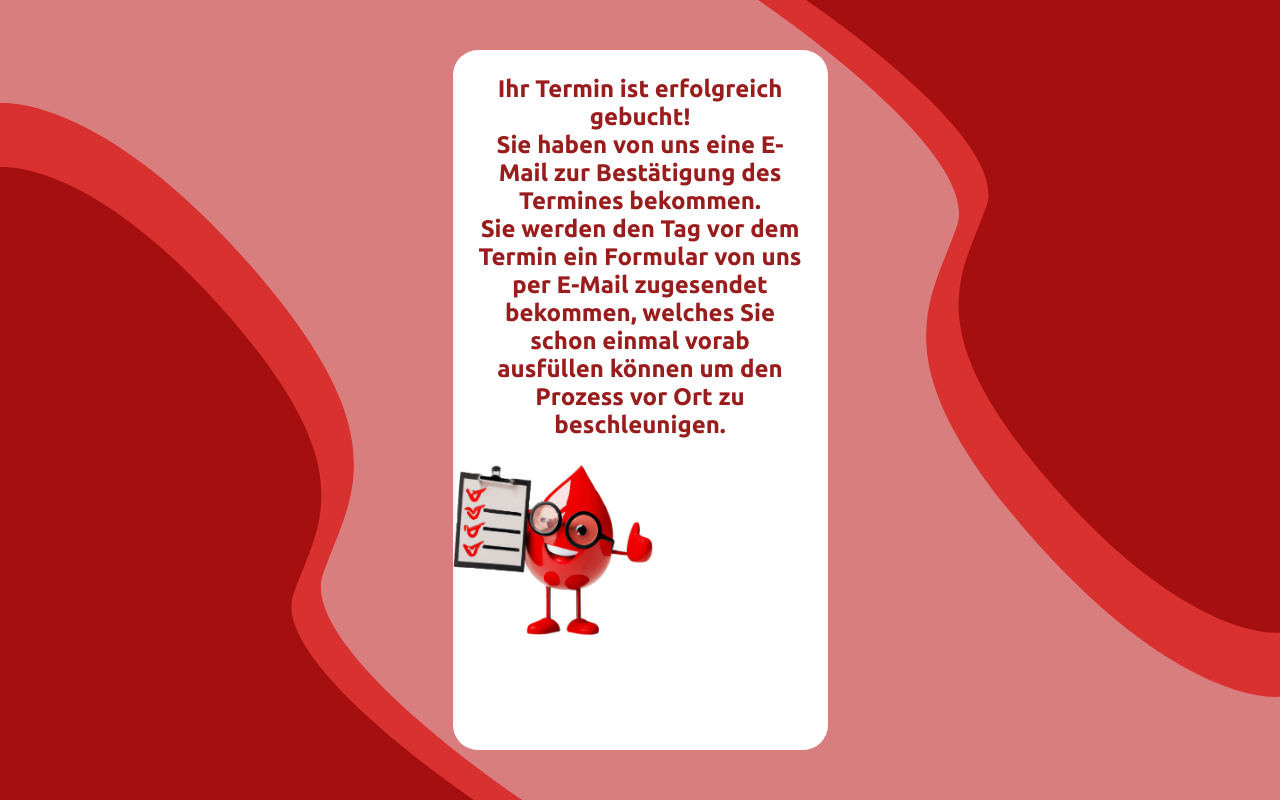
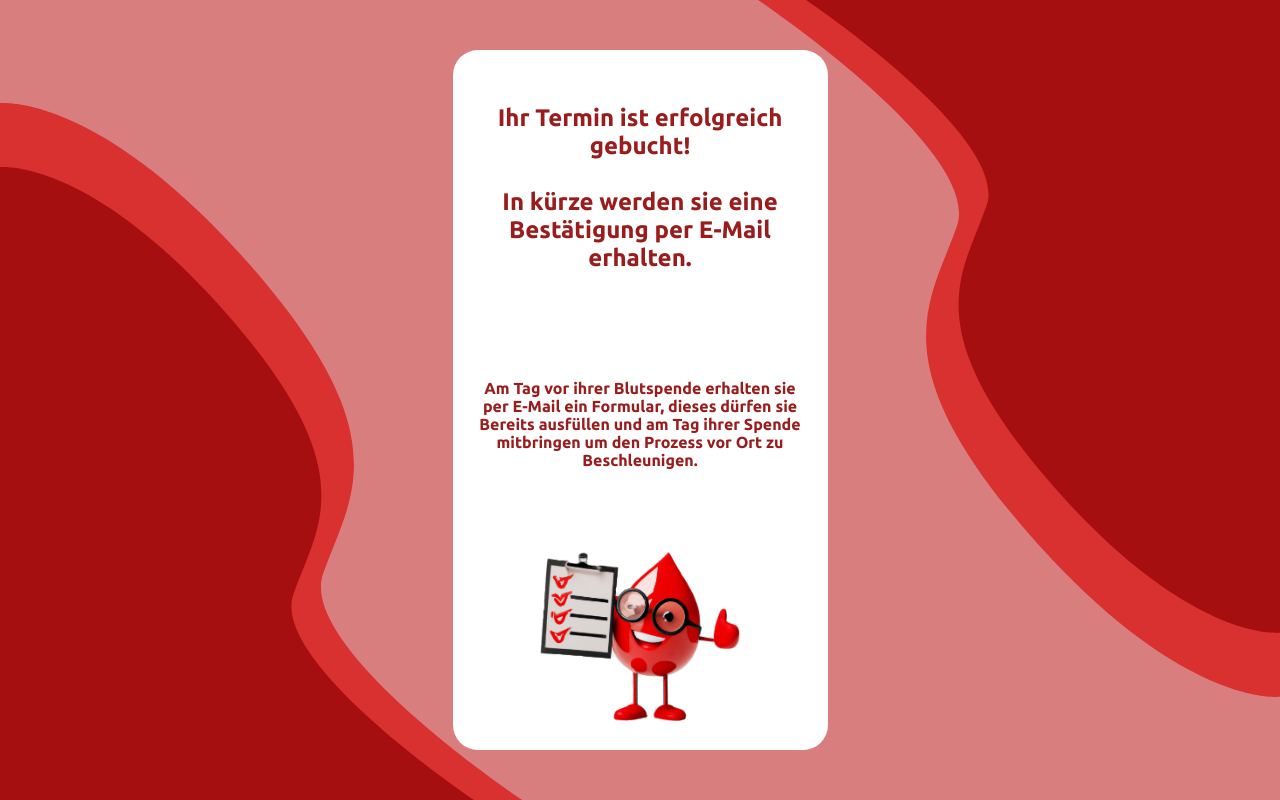
Before and after one commit to LFH35/Blutspende-Registrierung, a SvelteKit app in the folder frontend/: page /1/success in a window 1280 px wide. Built offline with nearby package versions, Linux system fonts and the light colour scheme.

Commit message:
added success design

```diff
--- a/frontend/src/routes/[id]/success/+page.svelte
+++ b/frontend/src/routes/[id]/success/+page.svelte
@@ -3,9 +3,8 @@
 </style>
 
 <div class="card">
-    <h2>Ihr Termin ist erfolgreich gebucht! <br> Sie haben von uns eine E-Mail zur Bestätigung des Termines bekommen. <br>
-        Sie werden den Tag vor dem Termin ein Formular von uns per E-Mail zugesendet bekommen, welches Sie schon einmal
-        vorab ausfüllen können um den Prozess vor Ort zu beschleunigen.</h2>
+    <h2>Ihr Termin ist erfolgreich gebucht! <br> <br> In kürze werden sie eine Bestätigung per E-Mail erhalten.</h2>
+        <p><b>Am Tag vor ihrer Blutspende erhalten sie per E-Mail ein Formular, dieses dürfen sie Bereits ausfüllen und am Tag ihrer Spende mitbringen um den Prozess vor Ort zu Beschleunigen.</b></p>
     <img src="../../favicon.png" alt="Bluttropfen mit Checkliste">
 </div>
 
--- a/frontend/src/routes/[id]/success/style.scss
+++ b/frontend/src/routes/[id]/success/style.scss
@@ -1,10 +1,11 @@
 .card {
     height: 100%;
+    display: flex;
     flex-direction: column;
     justify-content: space-around;
     align-items: center;
 
-    h2 {
+    h2, p {
         margin: 25px;
         text-align: center;
     }
```
